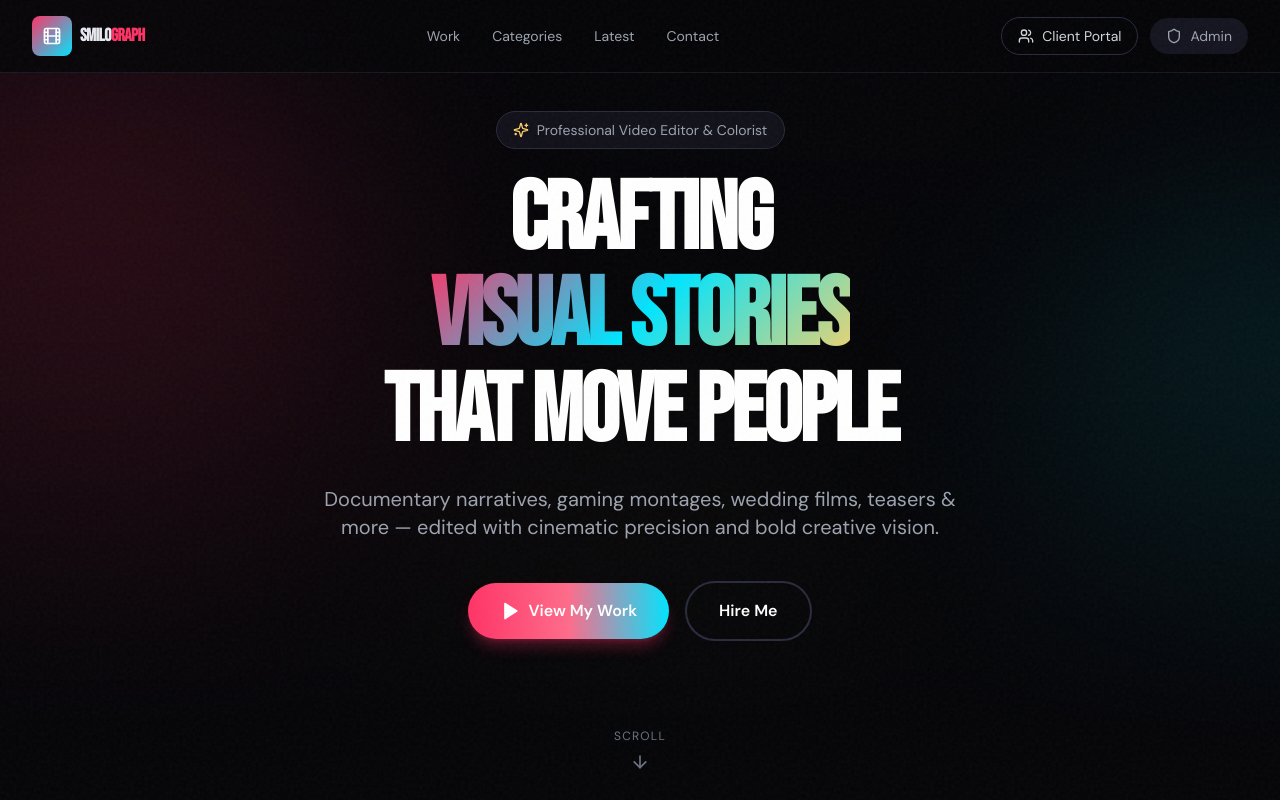
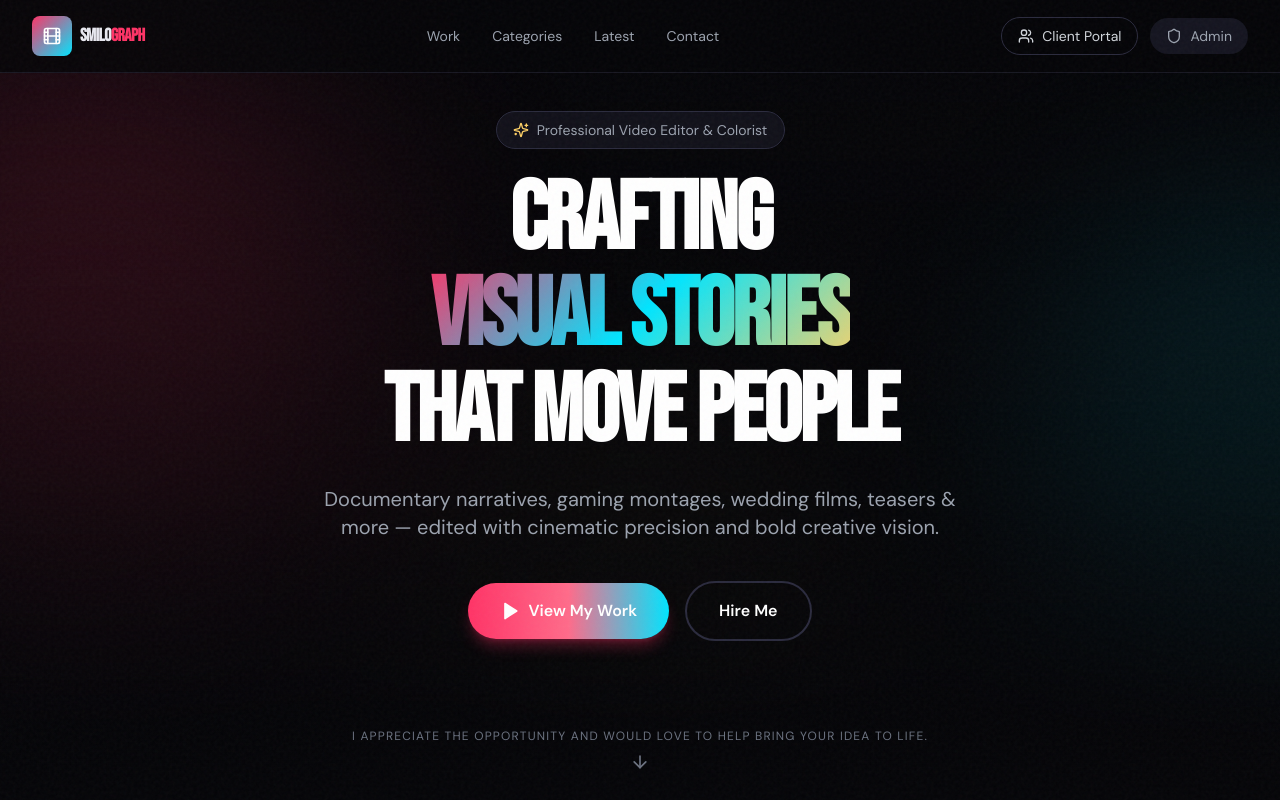
Before and after one commit to sksizenmohammad/Video-Editor-Portfolio, a Next.js app: page / in a window 1280 px wide. Shown: the top 800 px of the page. Built offline with nearby package versions, Linux system fonts and the light colour scheme.

Commit message:
feat: update scroll text in Hero component
Change scroll text to express appreciation and offer assistance.

Co-authored-by: Sk Sizen Mohammad <155028584+sksizenmohammad@users.noreply.github.com>

```diff
--- a/src/components/Hero.tsx
+++ b/src/components/Hero.tsx
@@ -74,7 +74,7 @@ export function Hero() {
             transition={{ duration: 2, repeat: Infinity }}
             className="inline-flex flex-col items-center gap-2 text-gray-500 hover:text-accent"
           >
-            <span className="text-xs uppercase tracking-widest">Scroll</span>
+            <span className="text-xs uppercase tracking-widest">I appreciate the opportunity and would love to help bring your idea to life.</span>
             <ArrowDown className="h-5 w-5" />
           </motion.a>
         </motion.div>
```
